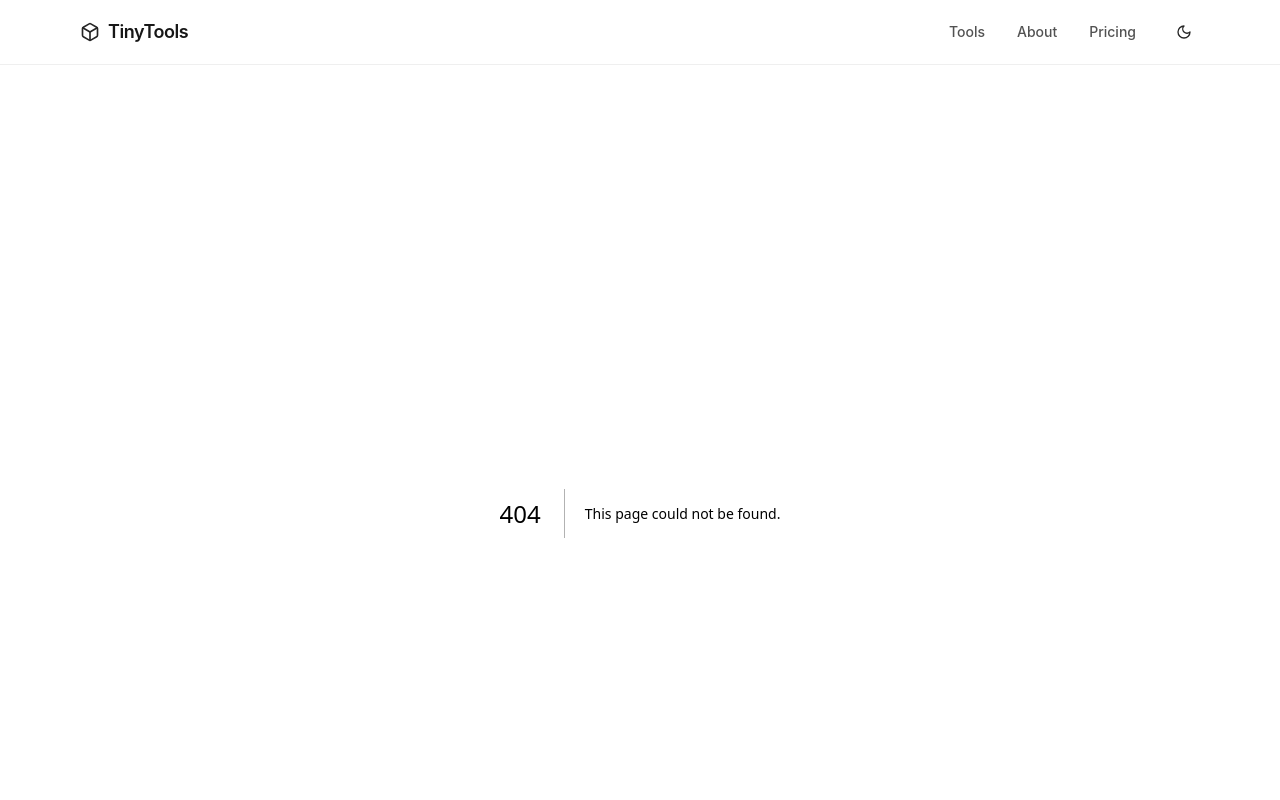
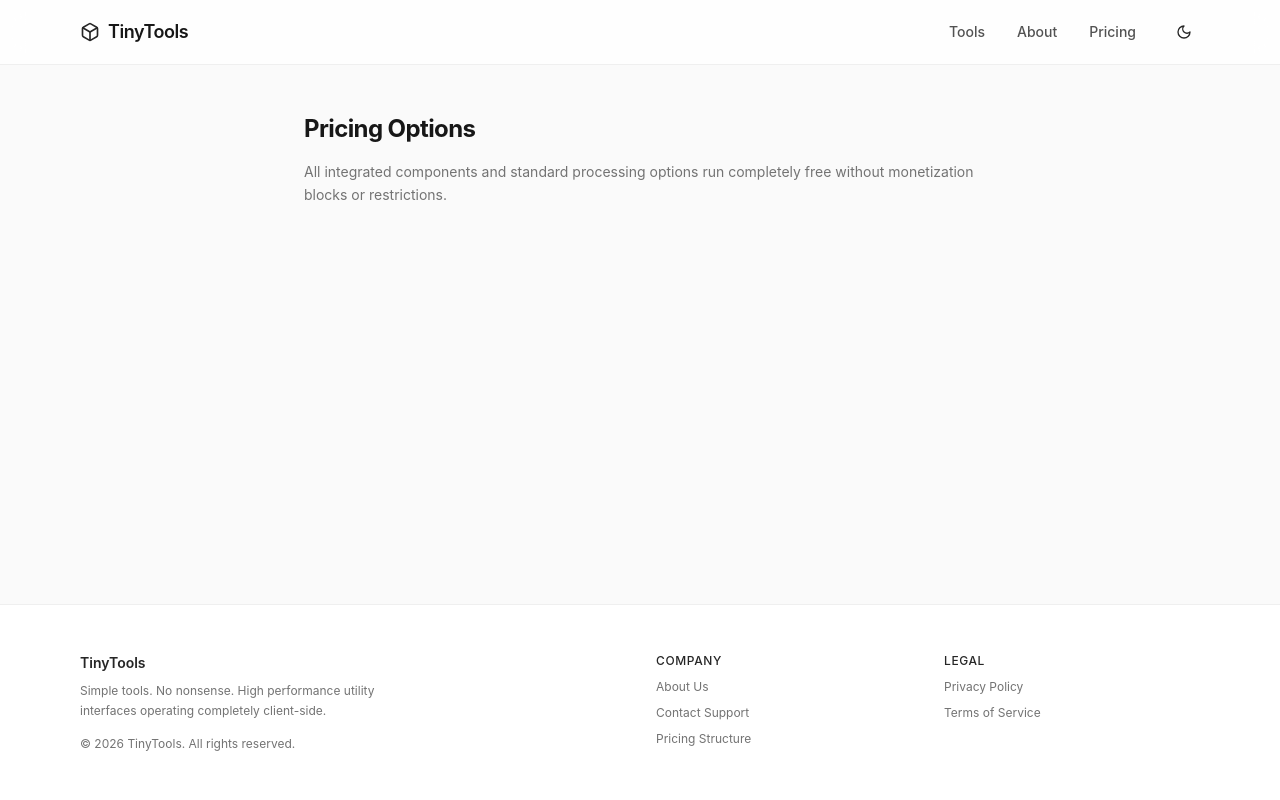
Before and after one commit to rummanjan901-cpu/tinytools, a Next.js app: page /pricing in a window 1280 px wide. Before the commit this address had no page. Shown: the top 800 px of the page. Built offline with nearby package versions, Linux system fonts and the light colour scheme.

Commit message:
Create page.tsx

```diff
--- /dev/null
+++ b/src/app/pricing/page.tsx
@@ -0,0 +1,10 @@
+export default function PricingPage() {
+  return (
+    <div className="max-w-2xl mx-auto space-y-4">
+      <h1 className="text-2xl font-bold tracking-tight text-neutral-900 dark:text-neutral-50">Pricing Options</h1>
+      <p className="text-sm text-neutral-500 dark:text-neutral-400 leading-relaxed">
+        All integrated components and standard processing options run completely free without monetization blocks or restrictions.
+      </p>
+    </div>
+  );
+}
```
